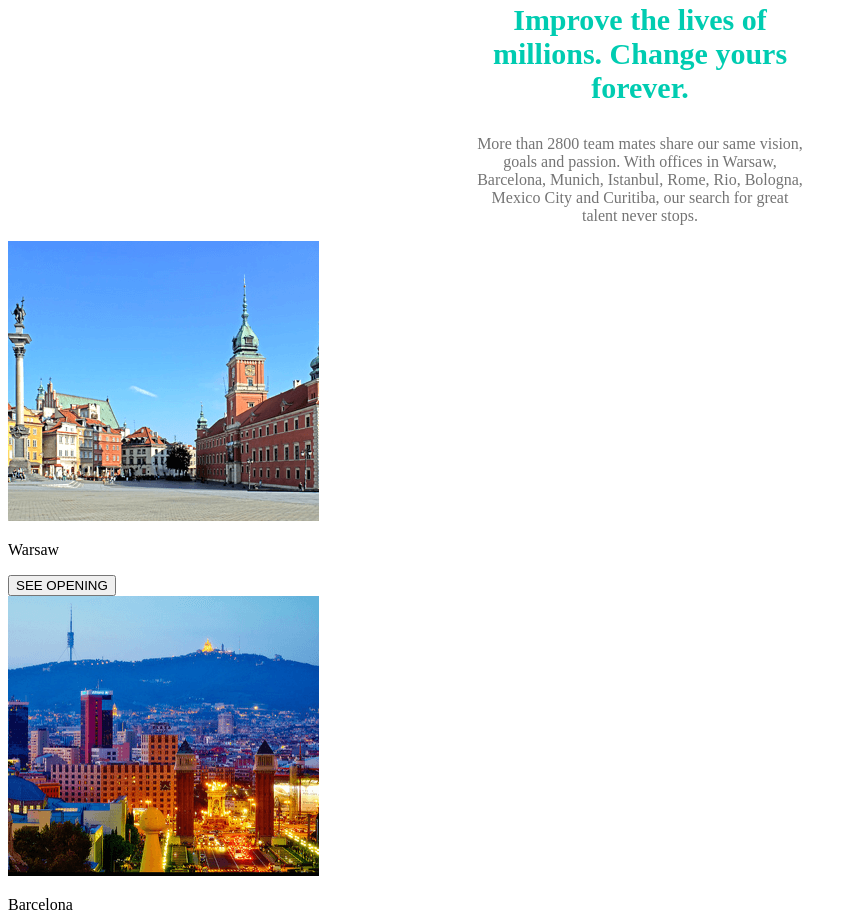
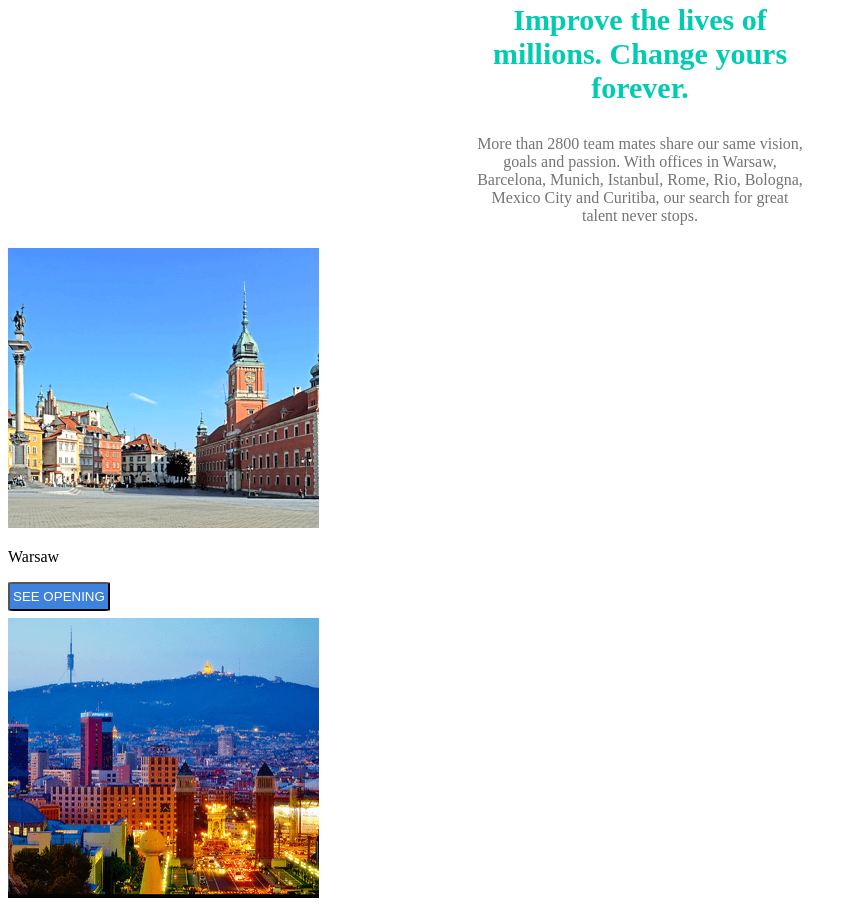
Before and after one commit to olawale021/docplanner, a plain HTML site: page index.html in a window 1280 px wide. Shown: the part 1673-2585 px from the top of the page, without its empty margins (0-857 px from the left). Drawn offline with Linux system fonts and the light colour scheme.

Commit message:
updated button

```diff
--- a/css/style.css
+++ b/css/style.css
@@ -265,3 +265,18 @@ header img {
 .section5 p{
     color: #747474;
 }
+
+
+.section6 button{
+    background-color: #3D82DE;
+    border-radius: 5%;
+    color: white;
+    padding-top: 5px;
+    padding-left: 3px;
+    padding-right: 3px;
+    padding-bottom: 5px;
+}
+
+.section6 img{
+    padding-top: 7px;
+}
```
